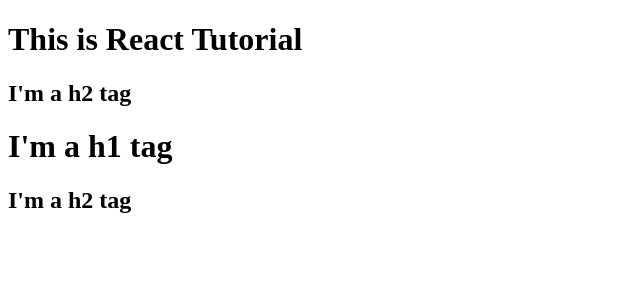
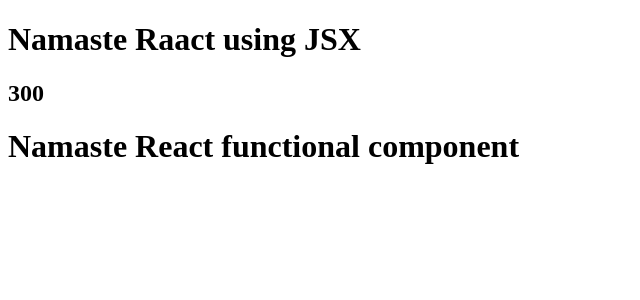
Before and after one commit to isubinkr/ReactTutorial, a React (Vite) app: page / in a window 1280 px wide. Shown: the top 300 px of the page, without its empty margins (0-640 px from the left). Built offline with nearby package versions, Linux system fonts and the light colour scheme.

Commit message:
After Episode-03

```diff
--- a/App.js
+++ b/App.js
@@ -1,24 +1,52 @@
 import React from "react";
 import ReactDOM from "react-dom/client";
 
-const parent = React.createElement(
-  "div",
-  { id: "parent" },
-  [React.createElement(
-    "div",
-    { id: "child" },
-    [React.createElement("h1", {}, "This is React Tutorial"),
-    React.createElement("h2", {}, "I'm a h2 tag")]
-  ),
-  React.createElement(
-    "div",
-    { id: "child" },
-    [React.createElement("h1", {}, "I'm a h1 tag"),
-    React.createElement("h2", {}, "I'm a h2 tag")]
-  )
-  ]
+// React Element
+
+const heading = React.createElement("h1", {id: "heading"}, "React tutorial") // heading is an object
+// this is react core but we don't use this instead we use jsx
+
+//when we render this to dom then it becomes a html element;
+
+// JSX - is not HTML in JS it is HTML-like or XML-like syntax
+// JSX is note javascript it won't work in console it is transpiled before it reaches the JS Engine -
+// this is done by PARCEL - Babel (JSX -> Rect.createElement)
+// JSX => React.createElement => React Element - JS Object => HTML Element(render)
+// JSX the attribute for JSX is given using camelCase
+// To write it in multiple line wrap it with small brackets ()
+
+const jsxheading = <h1 className="head">Heading using JSX</h1>;  // It is also an object
+
+// React component
+// Class based component - OLD
+// functional component - NEW - first character capital - which returns a react element
+
+// const HeadingComponent = () => {
+//   return <h1>Namaste React functional component</h1>;
+// }
+
+const Title = () => (
+  <h1 className="head" tabIndex="5">
+    Namaste Raact using JSX
+  </h1>
 );
+
+const HeadingComponent = () => (
+  <div id="container">
+    <Title />
+    <h2>{100 + 200}</h2>
+    <h1>Namaste React functional component</h1>
+  </div>
+);
+
+// {} we can write any piece of javascript inside this same way we can include react element inside JSX
+
+// <Title /> and <Title></Title>  and {Title()} are equivalent
+
+// The above example is for component composition where a component is used inside other component
 
 const root = ReactDOM.createRoot(document.getElementById("root"));
 
-root.render(parent);
+// root.render(jsxheading); // This will replace not append // here jsxheading is a react element
+
+root.render(<HeadingComponent />) // This is syntax for react component
--- a/index.html
+++ b/index.html
@@ -10,7 +10,7 @@
 
 <body>
     <div id="root">
-        <h1>Subin is here!</h1>
+        <h1>Not Rendered</h1>
     </div>
 
     <script type="module" src="App.js"></script>
--- a/package.json
+++ b/package.json
@@ -3,6 +3,8 @@
   "version": "1.0.0",
   "description": "React tutorial",
   "scripts": {
+    "start": "parcel index.html",
+    "build": "parcel build index.html",
     "test": "jest"
   },
   "repository": {
```
Also changed, not shown: note.txt.
